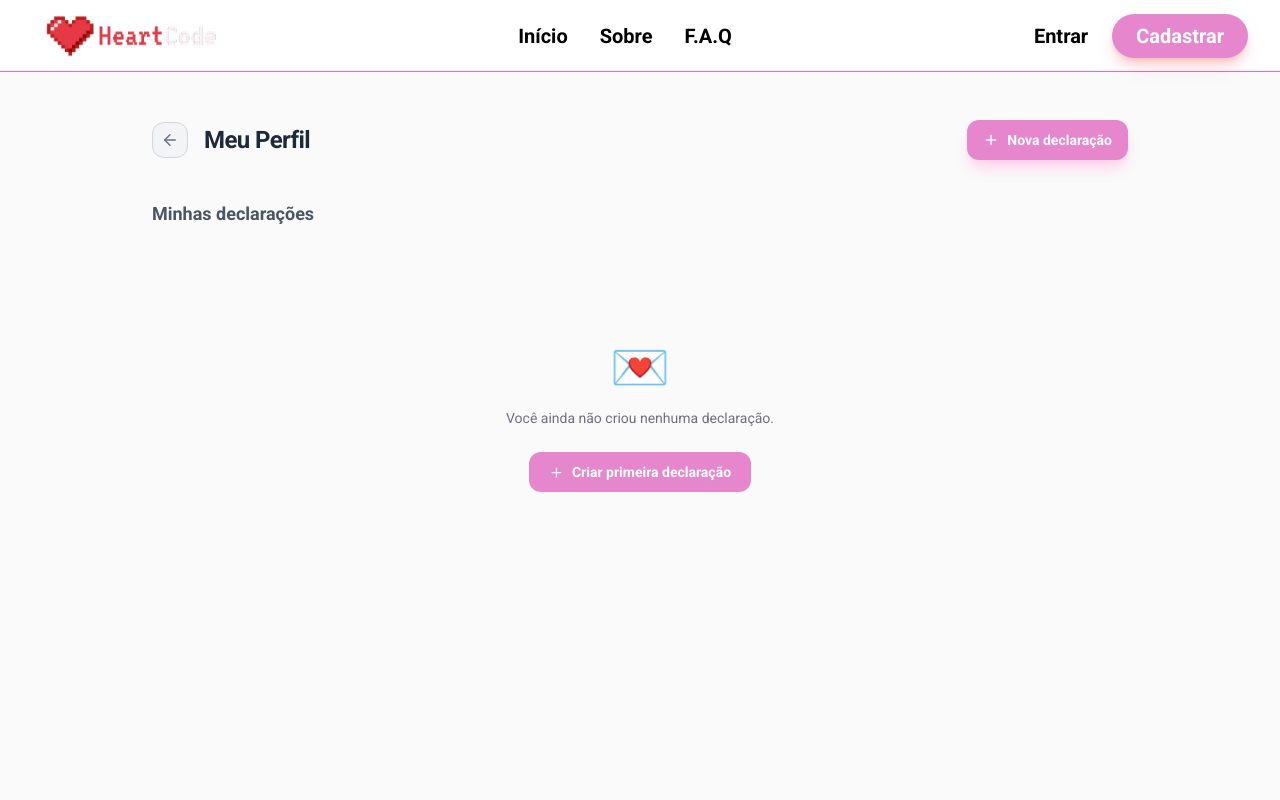
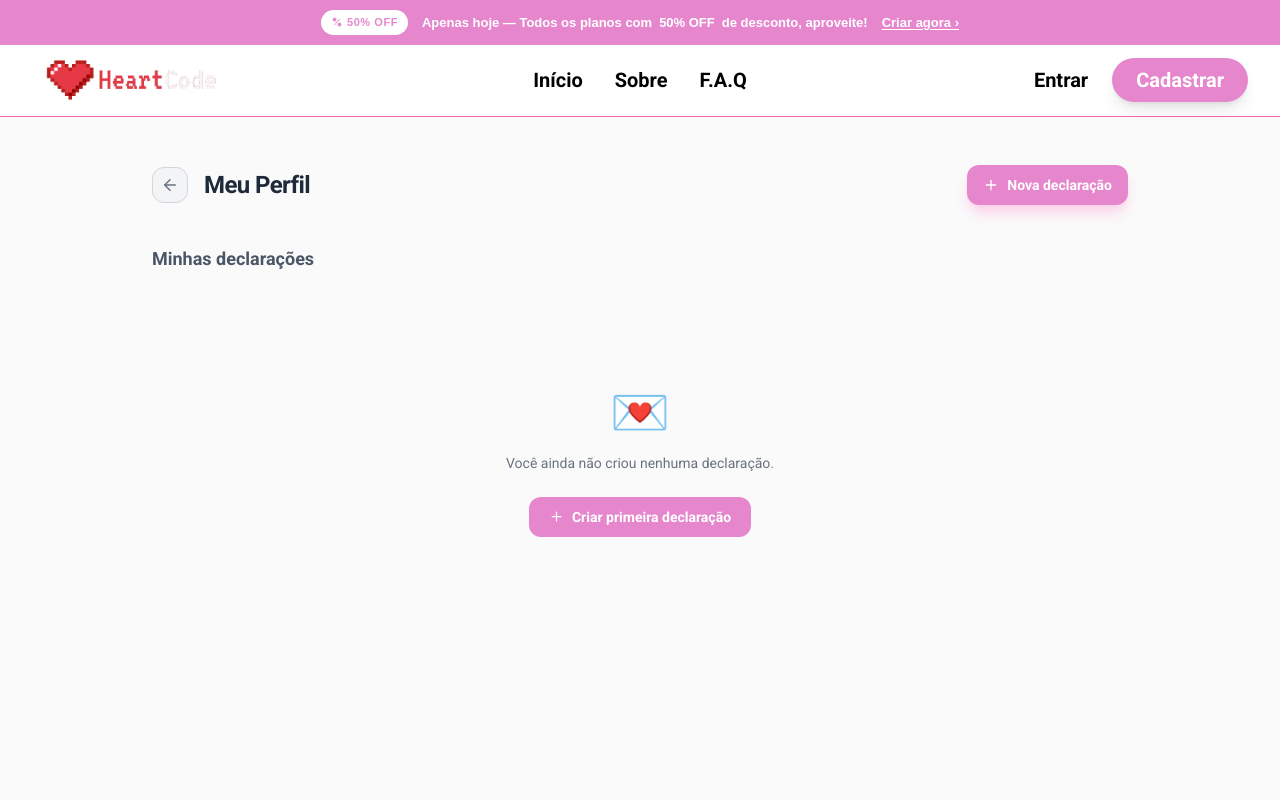
Before and after one commit to felipegresele/heartlink, a React (Vite) app: page /perfil in a window 1280 px wide. Shown: the top 800 px of the page. Built offline with nearby package versions, Linux system fonts and the light colour scheme.

Commit message:
banner header feito

```diff
--- /dev/null
+++ b/src/components/header/banner-promocao.tsx
@@ -0,0 +1,75 @@
+import { Link } from "react-router-dom";
+
+export default function PromoBanner() {
+  return (
+    <div style={{
+      backgroundColor: "#e687cd",
+      display: "flex",
+      alignItems: "center",
+      justifyContent: "center",
+      gap: "14px",
+      padding: "10px 20px",
+      fontFamily: "'Nunito', sans-serif",
+      width: "100%",
+      boxSizing: "border-box",
+      flexWrap: "wrap",
+    }}>
+      {/* Badge 50% OFF */}
+      <div style={{
+        backgroundColor: "white",
+        color: "#e687cd",
+        fontSize: "11px",
+        fontWeight: 800,
+        padding: "4px 10px",
+        borderRadius: "20px",
+        letterSpacing: "0.05em",
+        whiteSpace: "nowrap",
+        display: "flex",
+        alignItems: "center",
+        gap: "4px",
+        flexShrink: 0,
+      }}>
+        <svg width="12" height="12" viewBox="0 0 24 24" fill="#e687cd" xmlns="http://www.w3.org/2000/svg">
+          <path d="M7 7h.01M17 17h.01M7.5 17.5l9-11M7 10a3 3 0 1 1 0-6 3 3 0 0 1 0 6Zm10 10a3 3 0 1 1 0-6 3 3 0 0 1 0 6Z" stroke="#e687cd" strokeWidth="2" strokeLinecap="round"/>
+        </svg>
+        50% OFF
+      </div>
+
+      {/* Texto */}
+      <div style={{
+        color: "white",
+        fontSize: "13px",
+        fontWeight: 700,
+        display: "flex",
+        alignItems: "center",
+        gap: "7px",
+      }}>
+        Apenas hoje — Todos os planos com{" "}
+        <strong>50% OFF</strong> de desconto, aproveite!
+      </div>
+
+      {/* CTA */}
+      <Link
+        to="/criar"
+        style={{
+          color: "white",
+          fontSize: "13px",
+          fontWeight: 800,
+          textDecoration: "underline",
+          textUnderlineOffset: "2px",
+          cursor: "pointer",
+          whiteSpace: "nowrap",
+          display: "flex",
+          alignItems: "center",
+          gap: "2px",
+          flexShrink: 0,
+          transition: "opacity 0.2s",
+        }}
+        onMouseEnter={e => e.currentTarget.style.opacity = "0.8"}
+        onMouseLeave={e => e.currentTarget.style.opacity = "1"}
+      >
+        Criar agora ›
+      </Link>
+    </div>
+  );
+}
--- a/src/components/header/route.tsx
+++ b/src/components/header/route.tsx
@@ -5,6 +5,7 @@ import { LoginModal } from "../auth/LoginModal";
 import { SlArrowDown } from "react-icons/sl";
 import { FiMenu, FiX, FiLogOut, FiUser } from "react-icons/fi";
 import imgLogo from "../../img/logo-heartcode.webp";
+import PromoBanner from "./banner-promocao";
 
 interface Usuario {
   nome: string | null;
@@ -17,7 +18,6 @@ export function Header() {
   const [usuario, setUsuario] = useState<Usuario | null>(null);
   const [menuAberto, setMenuAberto] = useState(false);
 
-  // Dentro do componente
   const navigate = useNavigate();
 
   const carregarUsuario = () => {
@@ -53,17 +53,21 @@ export function Header() {
   };
 
   return (
-    <header className="bg-white sticky top-0 z-[999] border-b border-pink-400 p-8 flex justify-between items-center h-[72px]">
-      <div className="flex items-center gap-2 z-[1001]">
-        <Link
-          to="/"
-          className="text-black text-2xl font-black tracking-tighter"
-        >
-          <img src={imgLogo} className="max-w-50" />
+    <>
+      {/* Banner promocional — fora e acima do header */}
+      <PromoBanner />
+
+      <header className="bg-white sticky top-0 z-[999] border-b border-pink-400 px-8 flex items-center justify-between h-[72px]">
+
+        {/* Logo — esquerda */}
+        <div className="flex items-center z-[1001]">
+          <Link to="/">
+            <img src={imgLogo} className="max-w-[200px]" />
           </Link>
         </div>
 
-      <nav className="hidden md:flex items-center gap-8 text-sm font-bold">
+        {/* Nav — centro */}
+        <nav className="hidden md:flex items-center gap-8 text-sm font-bold absolute left-1/2 -translate-x-1/2">
           {["Início", "Sobre", "Help"].map((item) => (
             <Link
               key={item}
@@ -75,33 +79,28 @@ export function Header() {
           ))}
         </nav>
 
+        {/* Botões — direita */}
         <div className="hidden md:flex items-center gap-4">
           {usuario ? (
             <div className="relative group">
-            <button className="flex items-center gap-3 bg-gray-100 py-2 px-4 rounded-full border border-white/10 text-white">
-              <div className="w-6 h-6 bg-pink-500 cursor-pointer rounded-full flex items-center justify-center text-[10px] font-bold">
+              <button className="flex items-center gap-3 bg-gray-100 py-2 px-4 rounded-full border border-gray-200 text-black">
+                <div className="w-6 h-6 bg-pink-500 cursor-pointer rounded-full flex items-center justify-center text-[10px] font-bold text-white">
                   {usuario.nome?.charAt(0).toUpperCase()}
                 </div>
                 <span className="text-sm font-bold text-black">{usuario.nome}</span>
-              <SlArrowDown
-                size={10}
-                className="group-hover:rotate-180 transition-transform"
-              />
+                <SlArrowDown size={10} className="group-hover:rotate-180 transition-transform" />
               </button>
 
-            {/* Dropdown - z-50 aqui para garantir que apareça sobre o conteúdo */}
-            <div className="absolute right-0 mt-2 w-48 bg-white border border-black rounded-xl shadow-2xl py-2 opacity-0 invisible group-hover:opacity-100 group-hover:visible transition-all z-[1002]">
+              <div className="absolute right-0 mt-2 w-48 bg-white border border-gray-200 rounded-xl shadow-2xl py-2 opacity-0 invisible group-hover:opacity-100 group-hover:visible transition-all z-[1002]">
                 <button
-                className="flex items-center gap-2 w-full px-4 py-2 text-sm text-black hover:bg-white/5 hover:text-black transition-colors cursor-pointer"
-                onClick={() => {
-                  navigate("/perfil");
-                }}
+                  className="flex items-center gap-2 w-full px-4 py-2 text-sm text-black hover:bg-gray-50 transition-colors cursor-pointer"
+                  onClick={() => navigate("/perfil")}
                 >
                   <FiUser /> Meu Perfil
                 </button>
                 <button
                   onClick={deslogar}
-                className="flex items-center gap-2 w-full px-4 py-2 text-sm text-pink-400 hover:bg-pink-500/10 transition-colors cursor-pointer"
+                  className="flex items-center gap-2 w-full px-4 py-2 text-sm text-pink-400 hover:bg-pink-50 transition-colors cursor-pointer"
                 >
                   <FiLogOut /> Sair
                 </button>
@@ -111,13 +110,13 @@ export function Header() {
             <div className="flex gap-2">
               <button
                 onClick={abrirModalLogin}
-              className="cursor-pointer text-black text-xl font-bold px-4 py-2 hover:bg-white/10 rounded-lg transition-all"
+                className="cursor-pointer text-black text-xl font-bold px-4 py-2 hover:bg-gray-100 rounded-lg transition-all"
               >
                 Entrar
               </button>
               <button
                 onClick={abrirModal}
-              className="cursor-pointer bg-[#e687cd] hover:bg-pink-400 text-white text-xl font-bold py-2 px-6 rounded-full shadow-lg shadow-red-600/20 transition-all"
+                className="cursor-pointer bg-[#e687cd] hover:bg-pink-400 text-white text-xl font-bold py-2 px-6 rounded-full shadow-lg transition-all"
               >
                 Cadastrar
               </button>
@@ -125,15 +124,15 @@ export function Header() {
           )}
         </div>
 
-      {/* Mobile Toggle Button */}
+        {/* Mobile Toggle */}
         <button
-        className="md:hidden text-white z-[1001] p-2"
+          className="md:hidden text-black z-[1001] p-2"
           onClick={() => setMenuAberto(!menuAberto)}
         >
           {menuAberto ? <FiX size={30} /> : <FiMenu size={30} />}
         </button>
 
-      {/* Mobile Menu - Corrigido visibilidade */}
+        {/* Mobile Menu */}
         <div
           className={`
             fixed inset-0 bg-black flex flex-col p-6 pt-24 gap-8 transition-transform duration-300 md:hidden z-[1000]
@@ -142,7 +141,7 @@ export function Header() {
         >
           {usuario && (
             <div className="flex items-center gap-4 p-4 bg-white/5 rounded-2xl border border-white/10">
-            <div className="w-12 h-12 bg-red-600 rounded-full flex items-center justify-center text-xl font-bold text-white uppercase">
+              <div className="w-12 h-12 bg-[#e687cd] rounded-full flex items-center justify-center text-xl font-bold text-white uppercase">
                 {usuario.nome?.charAt(0)}
               </div>
               <div>
@@ -153,45 +152,23 @@ export function Header() {
           )}
 
           <nav className="flex flex-col gap-6 text-2xl font-black text-white">
-          <Link
-            to="/"
-            onClick={() => setMenuAberto(false)}
-            className="hover:text-red-500 transition-colors"
-          >
-            Início
-          </Link>
-          <Link
-            to="/sobre"
-            onClick={() => setMenuAberto(false)}
-            className="hover:text-red-500 transition-colors"
-          >
-            Sobre
-          </Link>
-          <Link
-            to="/help"
-            onClick={() => setMenuAberto(false)}
-            className="hover:text-red-500 transition-colors"
-          >
-            F.A.Q
-          </Link>
+            <Link to="/" onClick={() => setMenuAberto(false)} className="hover:text-[#e687cd] transition-colors">Início</Link>
+            <Link to="/sobre" onClick={() => setMenuAberto(false)} className="hover:text-[#e687cd] transition-colors">Sobre</Link>
+            <Link to="/help" onClick={() => setMenuAberto(false)} className="hover:text-[#e687cd] transition-colors">F.A.Q</Link>
           </nav>
 
           <div className="mt-auto flex flex-col gap-4 pb-8">
             {usuario ? (
               <>
                 <button
-                onClick={() => {
-                  navigate("/perfil");
-                  setMenuAberto(false);
-                }}
+                  onClick={() => { navigate("/perfil"); setMenuAberto(false); }}
                   className="w-full flex items-center justify-center gap-2 bg-white/10 text-white p-4 rounded-2xl font-bold border border-white/20"
                 >
                   <FiUser /> Meu Perfil
                 </button>
-
                 <button
                   onClick={deslogar}
-                className="w-full bg-red-600/10 text-red-500 p-4 rounded-2xl font-bold border border-red-500/20"
+                  className="w-full bg-pink-500/10 text-pink-400 p-4 rounded-2xl font-bold border border-pink-500/20"
                 >
                   Sair da Conta
                 </button>
@@ -199,20 +176,14 @@ export function Header() {
             ) : (
               <>
                 <button
-                onClick={() => {
-                  setExibirModalLogin(true);
-                  setMenuAberto(false);
-                }}
+                  onClick={() => { setExibirModalLogin(true); setMenuAberto(false); }}
                   className="w-full border border-white/20 text-white p-4 rounded-2xl font-bold text-lg"
                 >
                   Entrar
                 </button>
                 <button
-                onClick={() => {
-                  setExibirModal(true);
-                  setMenuAberto(false);
-                }}
-                className="w-full bg-red-600 text-white p-4 rounded-2xl font-bold text-lg"
+                  onClick={() => { setExibirModal(true); setMenuAberto(false); }}
+                  className="w-full bg-[#e687cd] text-white p-4 rounded-2xl font-bold text-lg"
                 >
                   Cadastrar
                 </button>
@@ -220,10 +191,10 @@ export function Header() {
             )}
           </div>
         </div>
+      </header>
 
-      {/* Modais */}
       {exibirModal && <AuthModal fecharModal={fecharModal} />}
       {exibirModalLogin && <LoginModal fecharModal={fecharModalLogin} />}
-    </header>
+    </>
   );
 }
```
Lines whose indentation alone changed are shown as unchanged.
